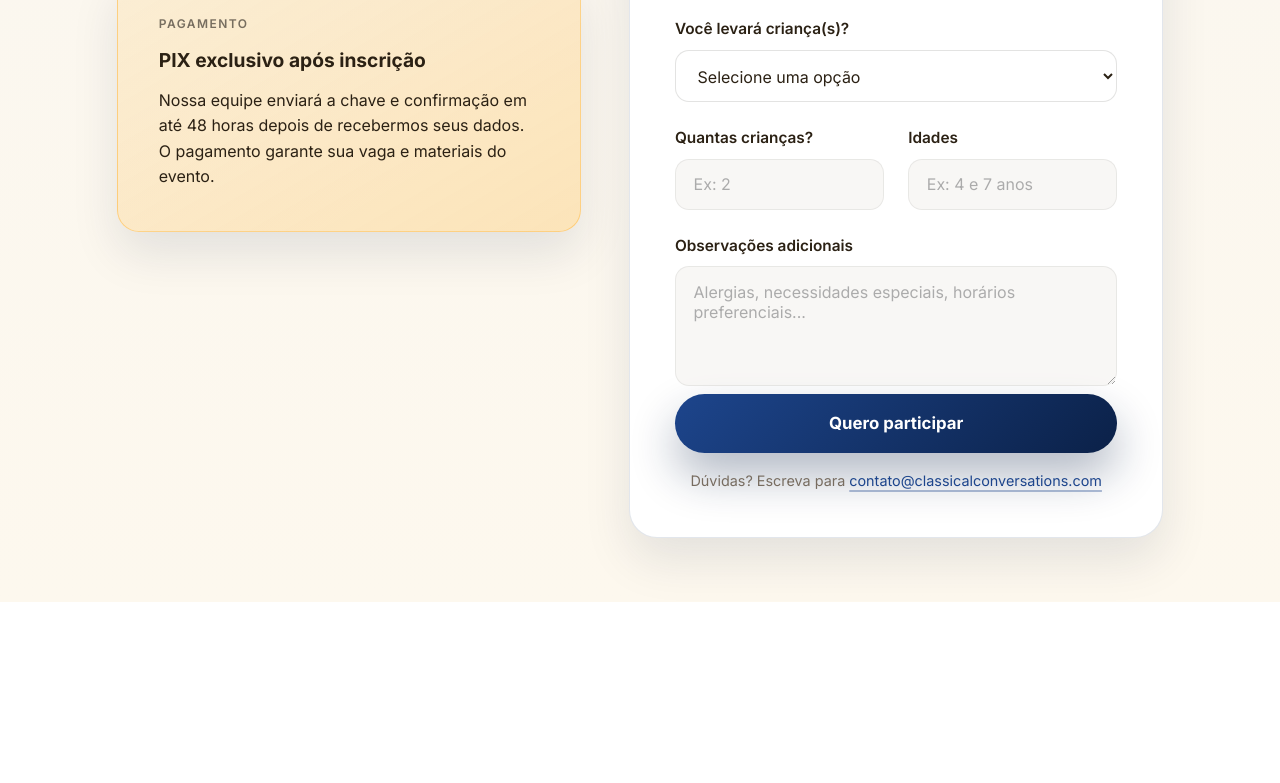
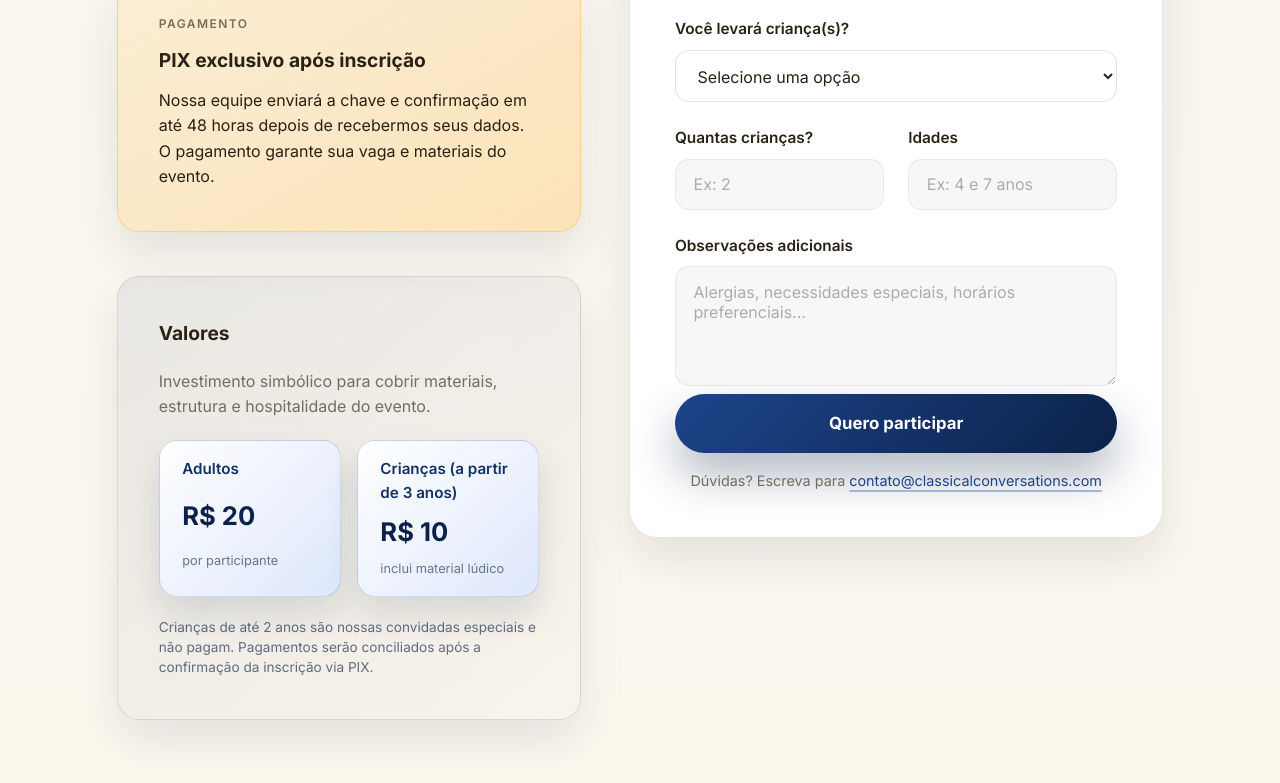
Before and after one commit to DaviTKS/formpracticum, a plain HTML site: page index.html in a window 1280 px wide. Shown: the part 1613-2396 px from the top of the page. Before the commit the page ends 2215 px from the top, so only its background shows below. Drawn offline with Linux system fonts and the light colour scheme.

Commit message:
Mudança de estrutura de pasta

```diff
--- a/public/css/style.css
+++ b/css/style.css
@@ -256,6 +256,52 @@ button {
   background: linear-gradient(150deg, rgba(255, 186, 66, 0.15), rgba(255, 171, 26, 0.25));
   border: 1px solid rgba(255, 171, 26, 0.4);
   gap: 0.75rem;
+}
+
+.card--pricing {
+  background: linear-gradient(140deg, rgba(18, 49, 101, 0.08), rgba(18, 49, 101, 0.02));
+  border: 1px solid rgba(18, 49, 101, 0.12);
+  gap: 1.25rem;
+}
+
+.pricing-grid {
+  display: grid;
+  gap: 1rem;
+  grid-template-columns: repeat(auto-fit, minmax(180px, 1fr));
+}
+
+.pricing-tier {
+  background: linear-gradient(135deg, rgba(255, 255, 255, 0.92), rgba(217, 230, 255, 0.85));
+  border-radius: 18px;
+  padding: 1rem 1.4rem;
+  border: 1px solid rgba(18, 49, 101, 0.16);
+  box-shadow: 0 18px 34px rgba(11, 33, 72, 0.12);
+  display: grid;
+  gap: 0.4rem;
+}
+
+.pricing-tier__label {
+  font-size: 0.95rem;
+  font-weight: 600;
+  color: var(--navy-800);
+}
+
+.pricing-tier__price {
+  font-size: 1.6rem;
+  font-weight: 700;
+  color: var(--navy-900);
+}
+
+.pricing-tier__note {
+  font-size: 0.8rem;
+  color: rgba(17, 35, 73, 0.6);
+}
+
+.pricing-disclaimer {
+  margin: 0;
+  font-size: 0.85rem;
+  color: rgba(17, 35, 73, 0.65);
+  line-height: 1.5;
 }
 
 .card__eyebrow {
--- a/public/index.html
+++ b/index.html
@@ -30,7 +30,7 @@
             </div>
             <div class="hero__meta-item">
               <span class="hero__meta-label">Horário</span>
-              <strong class="hero__meta-value">09h00</strong>
+              <strong class="hero__meta-value">08h45</strong>
             </div>
             <div class="hero__meta-item">
               <span class="hero__meta-label">Local</span>
@@ -69,6 +69,28 @@
             O pagamento garante sua vaga e materiais do evento.
           </p>
         </aside>
+
+        <section class="card card--pricing" aria-labelledby="titulo-valores">
+          <h3 class="card__subtitle" id="titulo-valores">Valores</h3>
+          <p class="card__lead">
+            Investimento simbólico para cobrir materiais, estrutura e hospitalidade do evento.
+          </p>
+          <div class="pricing-grid">
+            <div class="pricing-tier">
+              <span class="pricing-tier__label">Adultos</span>
+              <span class="pricing-tier__price">R$ 20</span>
+              <small class="pricing-tier__note">por participante</small>
+            </div>
+            <div class="pricing-tier">
+              <span class="pricing-tier__label">Crianças (a partir de 3 anos)</span>
+              <span class="pricing-tier__price">R$ 10</span>
+              <small class="pricing-tier__note">inclui material lúdico</small>
+            </div>
+          </div>
+          <p class="pricing-disclaimer">
+            Crianças de até 2 anos são nossas convidadas especiais e não pagam. Pagamentos serão conciliados após a confirmação da inscrição via PIX.
+          </p>
+        </section>
       </section>
 
       <section class="layout__column layout__column--form">
```
Also changed, not shown: js/main.js (renamed from public/js/main.js), 2 other files.
